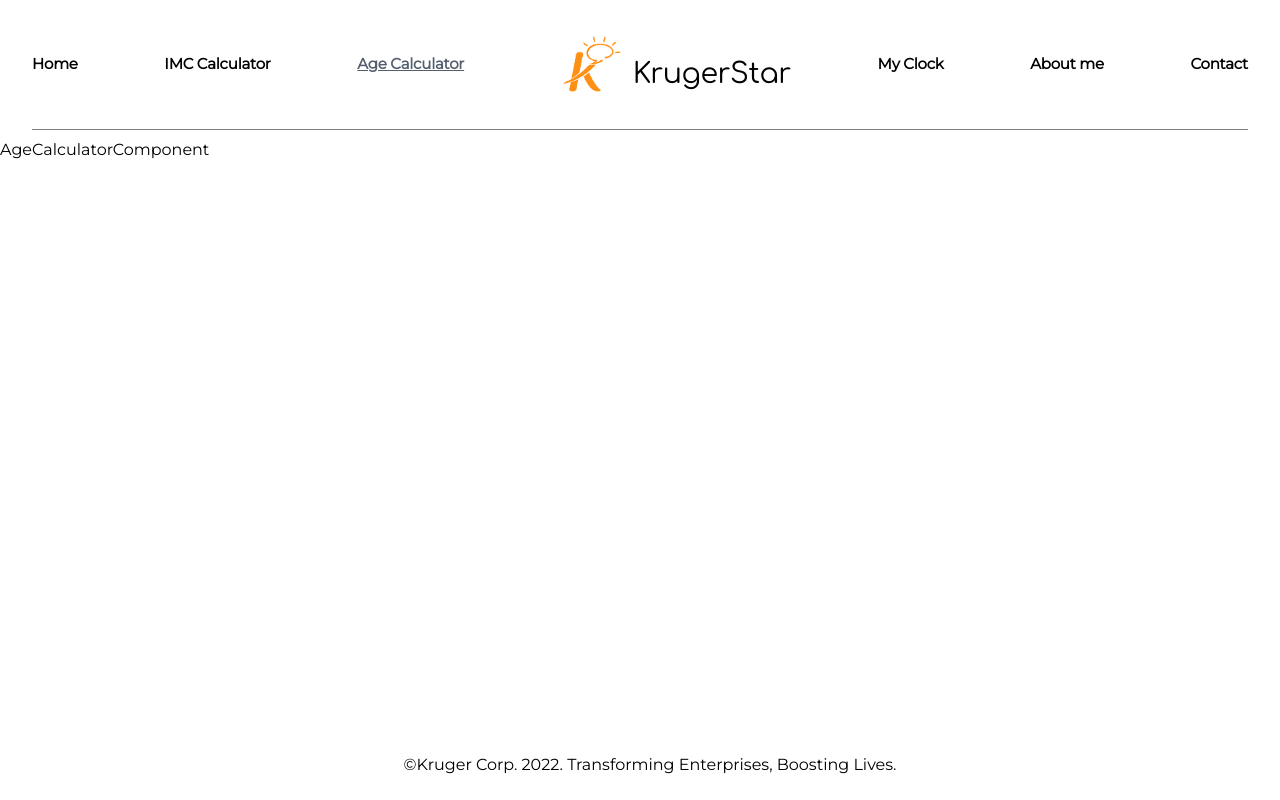
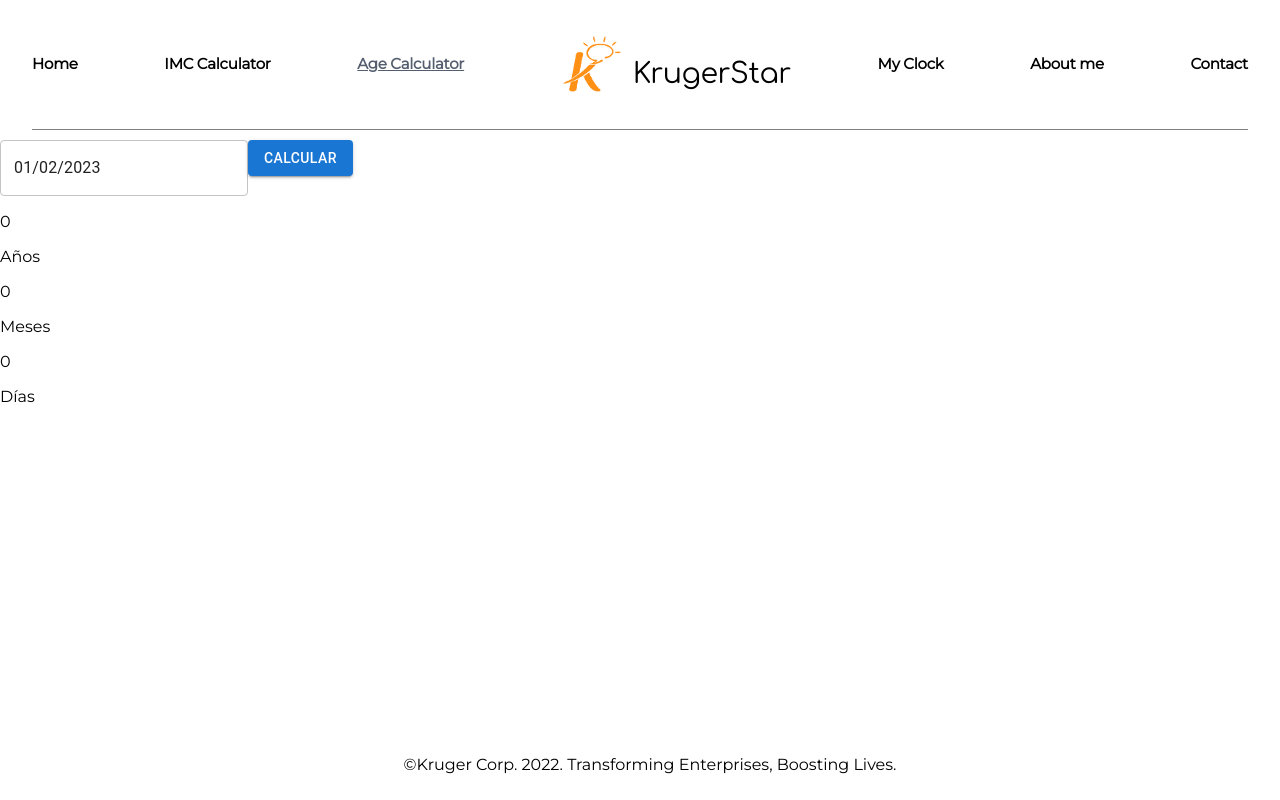
Before and after one commit to rjavier001/kruger-playgroud, a React (Create React App) app in the folder playground-app/: page /age in a window 1280 px wide. Built offline with nearby package versions, Linux system fonts and the light colour scheme.

Commit message:
Age function done

```diff
--- a/playground-app/package.json
+++ b/playground-app/package.json
@@ -6,9 +6,11 @@
     "@emotion/react": "^11.10.5",
     "@emotion/styled": "^11.10.5",
     "@mui/material": "^5.11.2",
+    "@mui/x-date-pickers": "^5.0.12",
     "@testing-library/jest-dom": "^5.16.5",
     "@testing-library/react": "^13.4.0",
     "@testing-library/user-event": "^13.5.0",
+    "dayjs": "^1.11.7",
     "react": "^18.2.0",
     "react-dom": "^18.2.0",
     "react-router-dom": "^6.6.1",
--- a/playground-app/src/components/AgeCalculatorComponent.jsx
+++ b/playground-app/src/components/AgeCalculatorComponent.jsx
@@ -1,9 +1,69 @@
-import React from 'react'
+import { useState } from "react";
+import Button from "@mui/material/Button";
+import TextField from "@mui/material/TextField";
+import { AdapterDayjs } from "@mui/x-date-pickers/AdapterDayjs";
+import { LocalizationProvider } from "@mui/x-date-pickers/LocalizationProvider";
+import { DatePicker } from "@mui/x-date-pickers/DatePicker";
 
 const AgeCalculatorComponent = () => {
+  const [value, setValue] = useState();
+  const [a, setA] = useState(0);
+  const [m, setM] = useState(0);
+  const [d, setD] = useState(0);
+
+  const getEdad = (fechaNac) => {
+    if (!fechaNac || isNaN(new Date(fechaNac))) return;
+    const hoy = new Date();
+    const dateNac = new Date(fechaNac);
+    if (hoy - dateNac < 0) return;
+    let dias = hoy.getUTCDate() - dateNac.getUTCDate();
+    let meses = hoy.getUTCMonth() - dateNac.getUTCMonth();
+    let years = hoy.getUTCFullYear() - dateNac.getUTCFullYear();
+    if (dias < 0) {
+      meses--;
+      dias = 30 + dias;
+    }
+    if (meses < 0) {
+      years--;
+      meses = 12 + meses;
+    }
+    setA(years);
+    setM(meses);
+    setD(dias);
+  };
   return (
-    <div>AgeCalculatorComponent</div>
-  )
+    <div className="card-container">
+      <div className="card-body">
+        <LocalizationProvider dateAdapter={AdapterDayjs}>
+          <DatePicker
+            value={value}
+            onChange={(newValue) => {
+              setValue(newValue.$d);
+              getEdad(newValue.$d);
+            }}
+            renderInput={(params) => <TextField sx={{ backgroundColor: 'white' }} {...params} />}
+          />
+        </LocalizationProvider>
+        <Button color="primary" variant="contained">
+          Calcular
+        </Button>
+      </div>
+      <div className="card-footer">
+        <div className="card-item">
+          <p> {a}</p>
+          <p> Años</p>
+        </div>
+        <div className="card-item">
+          <p> {m}</p>
+          <p> Meses</p>
+        </div>
+        <div className="card-item">
+          <p> {d}</p>
+          <p> Días</p>
+        </div>
+      </div>
+    </div>
+  );
 }
 
 export default AgeCalculatorComponent
```
Also changed, not shown: 1 other file (tests, documents, lock files or other folders).
